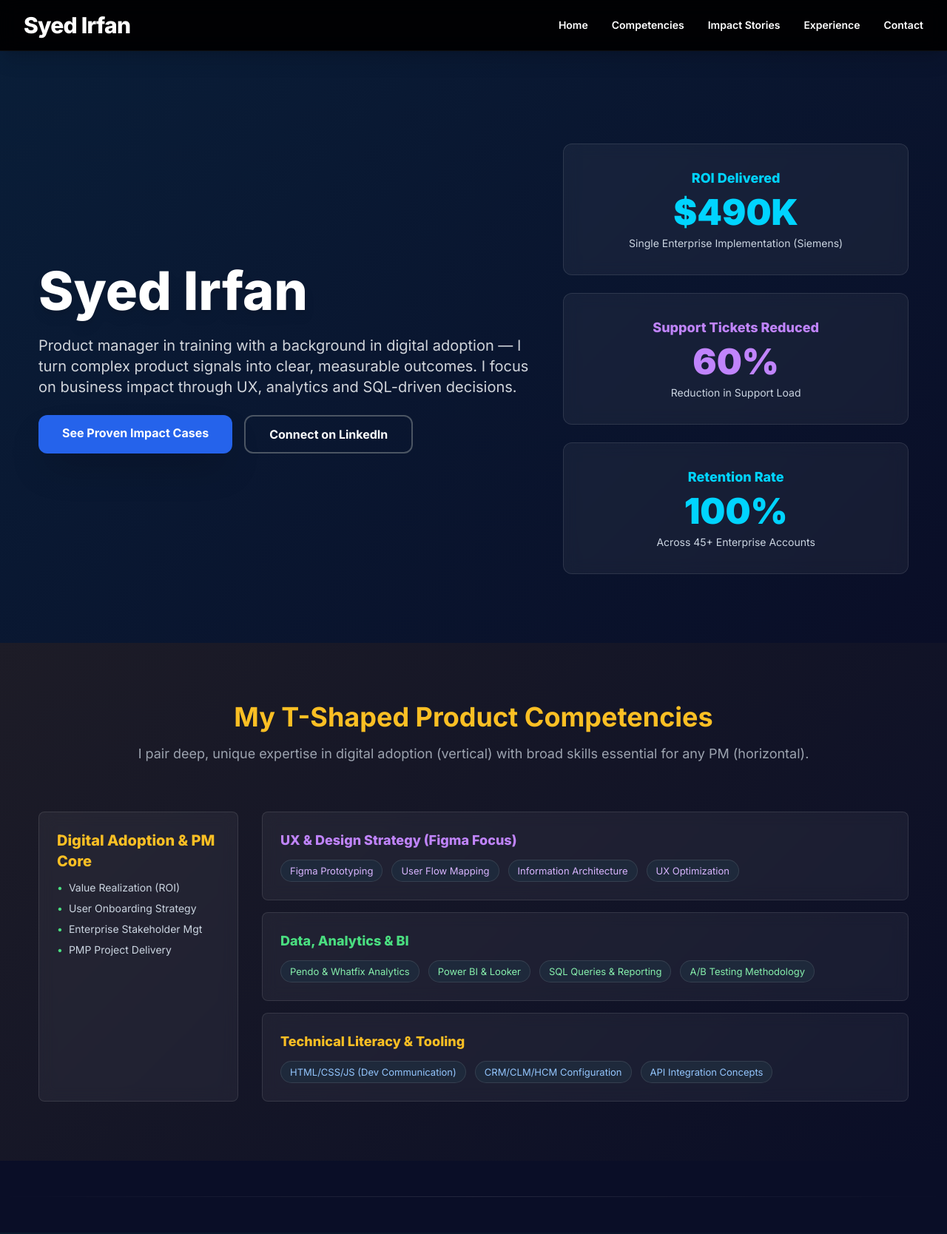
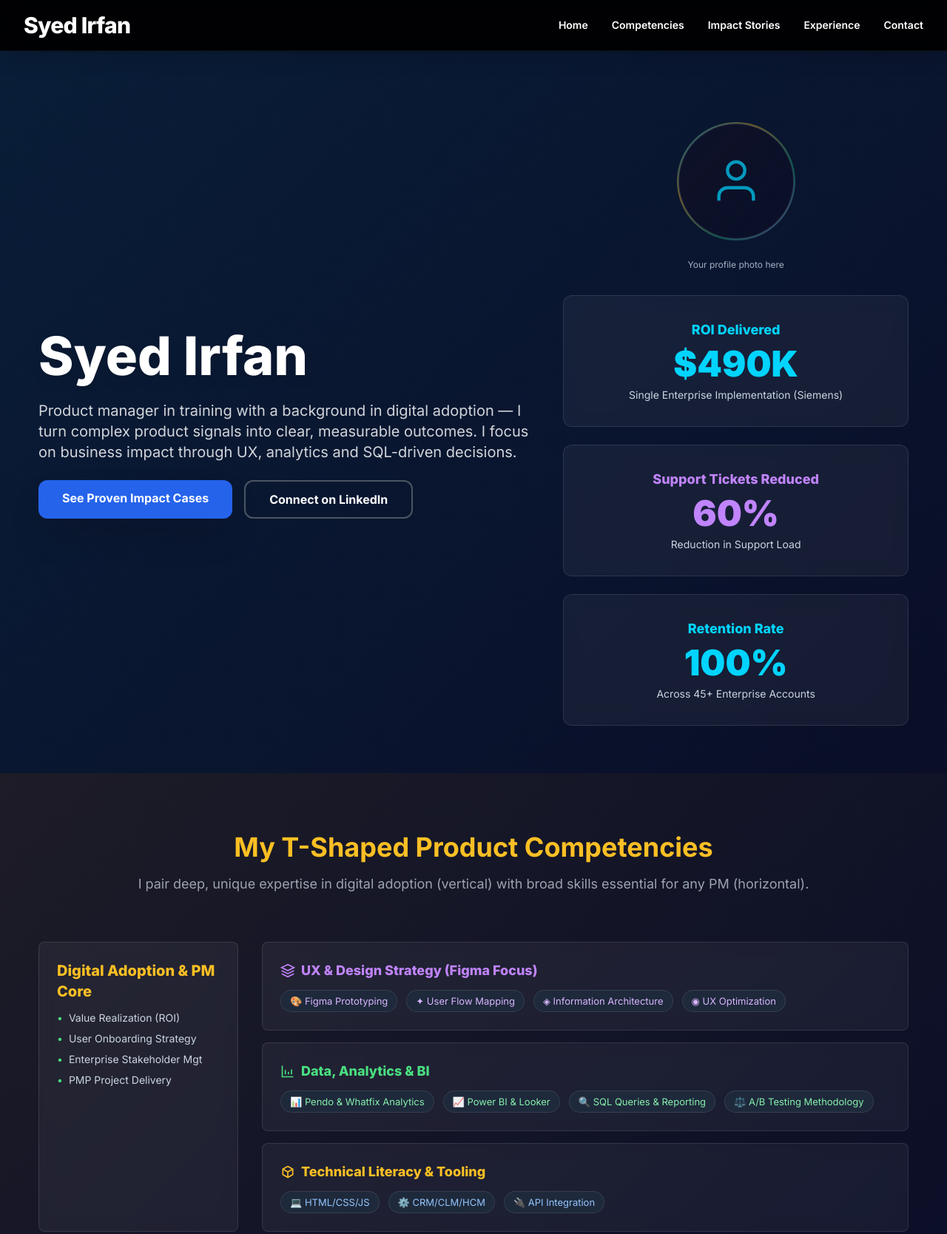
Before and after one commit to hansirfan/SY-Irfan-portfolio, a plain HTML site: page index.html in a window 1280 px wide. Shown: the top 1668 px of the page at 74% size. Drawn offline with nearby package versions, Linux system fonts and the light colour scheme.

Commit message:
feat: add professional visual assets (avatar, skill icons, timeline icons)
- Profile image placeholder with animated gradient border in hero
- Skill badge icons with visual symbols (Figma, charts, tools)
- Timeline icons for experience entries (corporate, awards, development)
- Maintains clean, professional aesthetic with emoji/SVG combinations

```diff
--- a/index.html
+++ b/index.html
@@ -211,6 +211,20 @@
 
             <div class="lg:col-span-5 px-6 lg:px-0">
                 <div class="flex flex-col gap-6">
+                    <!-- Profile Avatar Placeholder -->
+                    <div class="flex justify-center mb-2">
+                        <div style="position: relative; width: 160px; height: 160px;">
+                            <div style="position: absolute; inset: 0; background: linear-gradient(135deg, #00d4ff, #fbbf24, #10b981, #a78bfa); border-radius: 50%; opacity: 0.4; animation: spin 20s linear infinite;"></div>
+                            <div style="position: absolute; inset: 2px; background: linear-gradient(135deg, rgba(10,14,39,0.95), rgba(10,14,39,0.98)); border-radius: 50%; display: flex; align-items: center; justify-content: center; border: 1px solid rgba(255,255,255,0.15);">
+                                <svg xmlns="http://www.w3.org/2000/svg" width="70" height="70" viewBox="0 0 24 24" fill="none" stroke="currentColor" stroke-width="1.5" style="color: #00d4ff; opacity: 0.7;">
+                                    <path d="M20 21v-2a4 4 0 0 0-4-4H8a4 4 0 0 0-4 4v2"></path>
+                                    <circle cx="12" cy="7" r="4"></circle>
+                                </svg>
+                            </div>
+                        </div>
+                    </div>
+                    <p style="text-align: center; color: #a0aec0; font-size: 12px; margin-top: -8px; margin-bottom: 8px;">Your profile photo here</p>
+
                     <div class="modern-card p-8 rounded-xl text-center">
                         <h3 class="text-lg font-extrabold text-blue-400 mb-2">ROI Delivered</h3>
                         <p class="text-4xl md:text-5xl font-black text-green-400 mb-2">$490K</p>
@@ -257,31 +271,40 @@
                 <div class="md:col-span-3 space-y-4">
                     <!-- UX / DESIGN -->
                     <div class="modern-card p-6 rounded-lg broad-skill">
-                        <h3 class="text-lg font-extrabold mb-3 text-purple-400">UX & Design Strategy (Figma Focus)</h3>
+                        <h3 class="text-lg font-extrabold mb-3 text-purple-400 flex items-center">
+                            <svg xmlns="http://www.w3.org/2000/svg" width="20" height="20" viewBox="0 0 24 24" fill="none" stroke="currentColor" stroke-width="2" class="mr-2"><path d="M12 2L2 7l10 5 10-5-10-5z"></path><path d="M2 17l10 5 10-5"></path><path d="M2 12l10 5 10-5"></path></svg>
+                            UX & Design Strategy (Figma Focus)
+                        </h3>
                         <div class="flex flex-wrap gap-3 text-sm">
-                            <span class="bg-slate-800 text-purple-300 px-3 py-1 rounded-full">Figma Prototyping</span>
-                            <span class="bg-slate-800 text-purple-300 px-3 py-1 rounded-full">User Flow Mapping</span>
-                            <span class="bg-slate-800 text-purple-300 px-3 py-1 rounded-full">Information Architecture</span>
-                            <span class="bg-slate-800 text-purple-300 px-3 py-1 rounded-full">UX Optimization</span>
+                            <span class="bg-slate-800 text-purple-300 px-3 py-1 rounded-full">🎨 Figma Prototyping</span>
+                            <span class="bg-slate-800 text-purple-300 px-3 py-1 rounded-full">✦ User Flow Mapping</span>
+                            <span class="bg-slate-800 text-purple-300 px-3 py-1 rounded-full">◈ Information Architecture</span>
+                            <span class="bg-slate-800 text-purple-300 px-3 py-1 rounded-full">◉ UX Optimization</span>
                         </div>
                     </div>
                     <!-- DATA / ANALYTICS -->
                     <div class="modern-card p-6 rounded-lg broad-skill">
-                        <h3 class="text-lg font-extrabold mb-3 text-green-400">Data, Analytics & BI</h3>
+                        <h3 class="text-lg font-extrabold mb-3 text-green-400 flex items-center">
+                            <svg xmlns="http://www.w3.org/2000/svg" width="20" height="20" viewBox="0 0 24 24" fill="none" stroke="currentColor" stroke-width="2" class="mr-2"><path d="M3 3v18h18"></path><path d="M18 17V9M13 17v-4M8 17v-7"></path></svg>
+                            Data, Analytics & BI
+                        </h3>
                         <div class="flex flex-wrap gap-3 text-sm">
-                            <span class="bg-slate-800 text-green-300 px-3 py-1 rounded-full">Pendo & Whatfix Analytics</span>
-                            <span class="bg-slate-800 text-green-300 px-3 py-1 rounded-full">Power BI & Looker</span>
-                            <span class="bg-slate-800 text-green-300 px-3 py-1 rounded-full">SQL Queries & Reporting</span>
-                            <span class="bg-slate-800 text-green-300 px-3 py-1 rounded-full">A/B Testing Methodology</span>
+                            <span class="bg-slate-800 text-green-300 px-3 py-1 rounded-full">📊 Pendo & Whatfix Analytics</span>
+                            <span class="bg-slate-800 text-green-300 px-3 py-1 rounded-full">📈 Power BI & Looker</span>
+                            <span class="bg-slate-800 text-green-300 px-3 py-1 rounded-full">🔍 SQL Queries & Reporting</span>
+                            <span class="bg-slate-800 text-green-300 px-3 py-1 rounded-full">⚖️ A/B Testing Methodology</span>
                         </div>
                     </div>
                     <!-- TECHNICAL / TOOLING -->
                     <div class="modern-card p-6 rounded-lg broad-skill">
-                        <h3 class="text-lg font-extrabold mb-3 text-blue-400">Technical Literacy & Tooling</h3>
+                        <h3 class="text-lg font-extrabold mb-3 text-blue-400 flex items-center">
+                            <svg xmlns="http://www.w3.org/2000/svg" width="20" height="20" viewBox="0 0 24 24" fill="none" stroke="currentColor" stroke-width="2" class="mr-2"><polyline points="12 3 20 7.5 20 16.5 12 21 4 16.5 4 7.5 12 3"></polyline><line x1="12" y1="12" x2="20" y2="7.5"></line><line x1="12" y1="12" x2="12" y2="21"></line><line x1="12" y1="12" x2="4" y2="7.5"></line></svg>
+                            Technical Literacy & Tooling
+                        </h3>
                         <div class="flex flex-wrap gap-3 text-sm">
-                            <span class="bg-slate-800 text-blue-300 px-3 py-1 rounded-full">HTML/CSS/JS (Dev Communication)</span>
-                            <span class="bg-slate-800 text-blue-300 px-3 py-1 rounded-full">CRM/CLM/HCM Configuration</span>
-                            <span class="bg-slate-800 text-blue-300 px-3 py-1 rounded-full">API Integration Concepts</span>
+                            <span class="bg-slate-800 text-blue-300 px-3 py-1 rounded-full">💻 HTML/CSS/JS</span>
+                            <span class="bg-slate-800 text-blue-300 px-3 py-1 rounded-full">⚙️ CRM/CLM/HCM</span>
+                            <span class="bg-slate-800 text-blue-300 px-3 py-1 rounded-full">🔌 API Integration</span>
                         </div>
                     </div>
                 </div>
@@ -355,7 +378,10 @@
                 <!-- Item 1: Whatfix -->
                 <div class="relative pl-10 pb-12">
                     <div class="absolute left-0 top-1 w-4 h-4 bg-blue-500 rounded-full border-4 border-[#15151e]"></div>
-                    <h4 class="font-bold text-xl text-blue-400">Digital Adoption Specialist, Whatfix</h4>
+                    <h4 class="font-bold text-xl text-blue-400 flex items-center">
+                        <svg xmlns="http://www.w3.org/2000/svg" width="18" height="18" viewBox="0 0 24 24" fill="currentColor" class="mr-2"><rect x="2" y="2" width="20" height="20" rx="2" ry="2" fill="none" stroke="currentColor" stroke-width="1.5"></rect><path d="M9 7h6M9 11h4M9 15h3" stroke="currentColor" stroke-width="1.5" stroke-linecap="round"></path></svg>
+                        Digital Adoption Specialist, Whatfix
+                    </h4>
                     <p class="text-slate-300 text-sm mb-2">Feb 2022 - Present</p>
                     <p class="text-slate-400 text-sm">
                         Driving strategic digital adoption across 25+ Fortune 500 accounts (Merck, Microsoft). Focused on identifying business requirements, designing DAP solutions, and measuring success against client ROI goals.
@@ -365,7 +391,10 @@
                 <!-- Item 2: Awards/Cert -->
                 <div class="relative pl-10 pb-12">
                     <div class="absolute left-0 top-1 w-4 h-4 bg-yellow-500 rounded-full border-4 border-[#15151e]"></div>
-                    <h4 class="font-bold text-xl text-yellow-400">Key Recognition & Certification</h4>
+                    <h4 class="font-bold text-xl text-yellow-400 flex items-center">
+                        <svg xmlns="http://www.w3.org/2000/svg" width="18" height="18" viewBox="0 0 24 24" fill="currentColor" class="mr-2"><path d="M12 2l3.09 6.26L22 9.27l-5 4.87 1.18 6.88L12 17.77l-6.18 3.25L7 14.14 2 9.27l6.91-1.01L12 2z"></path></svg>
+                        Key Recognition & Certification
+                    </h4>
                     <p class="text-slate-300 text-sm mb-2">FY23 H1 / 2024</p>
                     <ul class="text-slate-400 text-sm list-disc list-inside">
                         <li>Awarded Most Valuable Digital Adoption Advisor.</li>
@@ -377,7 +406,10 @@
                 <!-- Item 3: APSSDC -->
                 <div class="relative pl-10 pb-12">
                     <div class="absolute left-0 top-1 w-4 h-4 bg-green-500 rounded-full border-4 border-[#15151e]"></div>
-                    <h4 class="font-bold text-xl text-green-400">Front-End Developer, APSSDC</h4>
+                    <h4 class="font-bold text-xl text-green-400 flex items-center">
+                        <svg xmlns="http://www.w3.org/2000/svg" width="18" height="18" viewBox="0 0 24 24" fill="currentColor" class="mr-2"><path d="M12 2C6.48 2 2 6.48 2 12s4.48 10 10 10 10-4.48 10-10S17.52 2 12 2zm-2 15l-5-5 1.41-1.41L10 14.17l7.59-7.59L19 8l-9 9z"></path></svg>
+                        Front-End Developer, APSSDC
+                    </h4>
                     <p class="text-slate-300 text-sm mb-2">Feb 2021 - Nov 2021</p>
                     <p class="text-slate-400 text-sm">
                         Hands-on experience in the technical implementation of web experiences, strengthening ability to communicate effectively with engineering teams.
```
